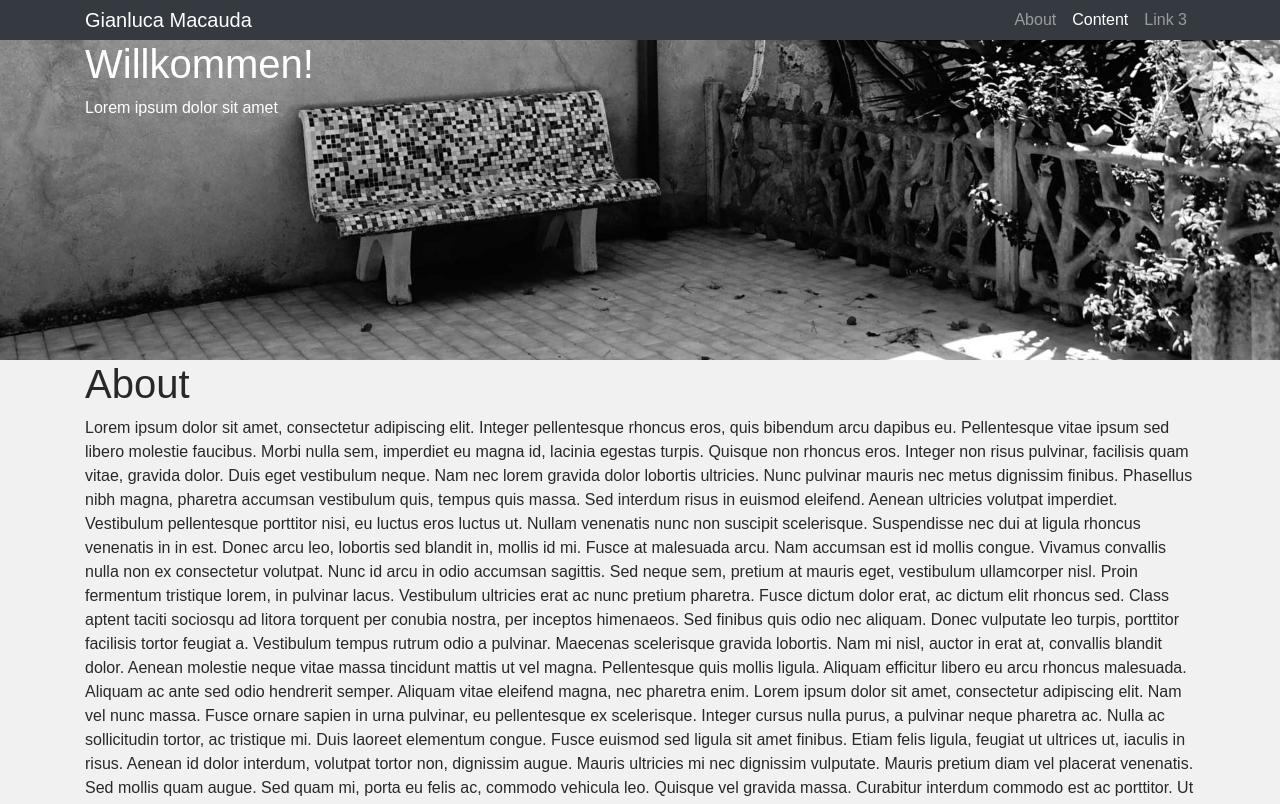
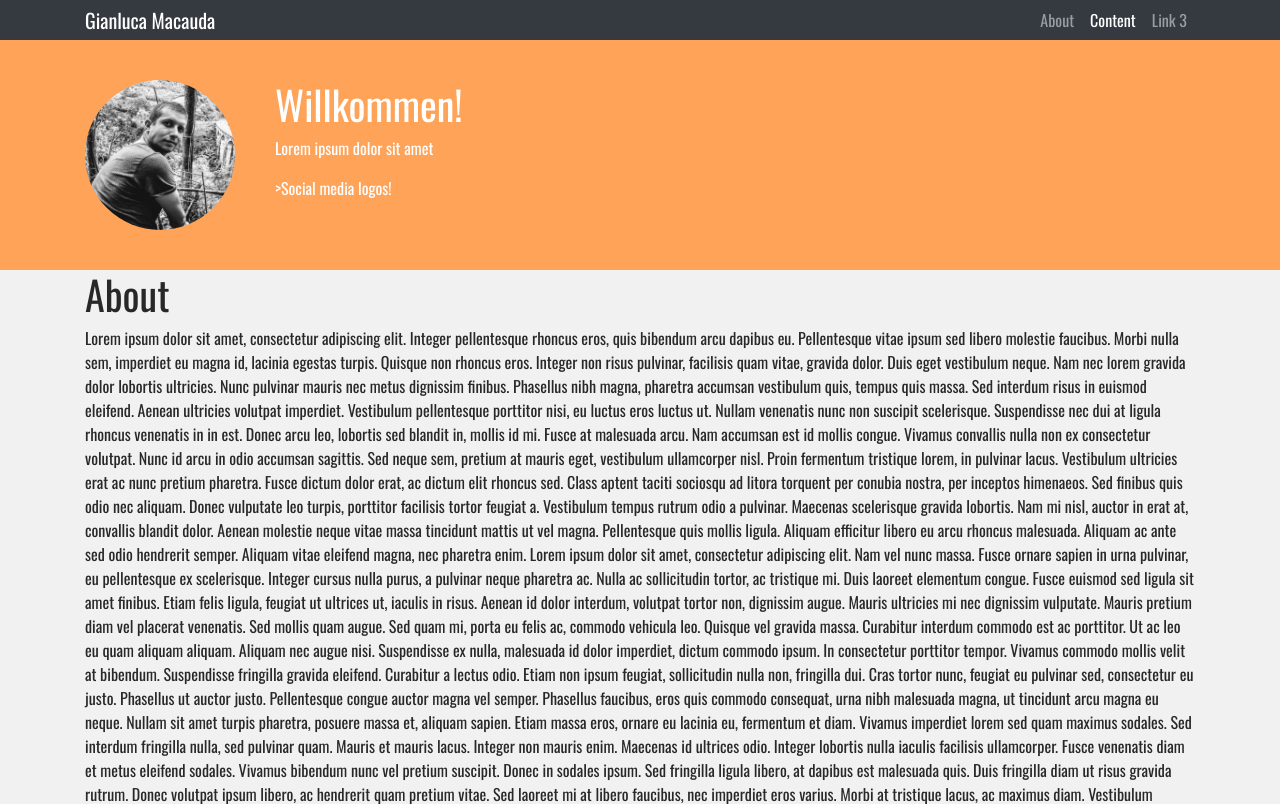
Before and after one commit to giamac/giamac.github.io, a plain HTML site: page index.html in a window 1280 px wide. Shown: the top 804 px of the page. Drawn offline with nearby package versions, Linux system fonts and the light colour scheme.

Commit message:
orange layout

```diff
--- a/index.html
+++ b/index.html
@@ -49,12 +49,18 @@
 
 
     <div class = "header">
-      <div class = "header_text">
+      <div class="header_content">
         <div class = "container">
+        <div class="row">
+          <div class="col"><img src="gm.jpg" class="rounded-circle" alt="GM" width = "150" height = "150"></div>
+          <div class="col-10">
         <h1>Willkommen!</h1>
         <p>Lorem ipsum dolor sit amet</p>
+      >Social media logos!
+    </div>
       </div>
     </div>
+  </div>
     </div>
 
       <div class="text1" id = "about">
--- a/main.css
+++ b/main.css
@@ -1,5 +1,5 @@
-@import url('https://fonts.googleapis.com/css?family=Montserrat');
-body {font-family: 'Monterrat', sans-serif;}
+@import url('https://fonts.googleapis.com/css?family=Oswald');
+body {font-family: 'Oswald', sans-serif;}
 body2 {
   background: repeating-linear-gradient(
     45deg,
@@ -22,18 +22,20 @@ body3 {
   -moz-background-size: cover;
   background-size: cover;
   -o-background-size: cover;
+  height: 40%;
 }
 div.header {
-  background: url('background.jpg') no-repeat center center fixed;
+  background-color: #ffa359;
   -webkit-background-size: cover;
   -moz-background-size: cover;
   background-size: cover;
   -o-background-size: cover;
-  height: 40%;
 }
 
-div.header_text {
+div.header_content {
   color: #fff;
+  padding-top: 40px;
+  padding-bottom: 40px;
 }
 div.text1 {
   background-color: #f1f1f1;
```
Also changed, not shown: gm.jpg (added).
